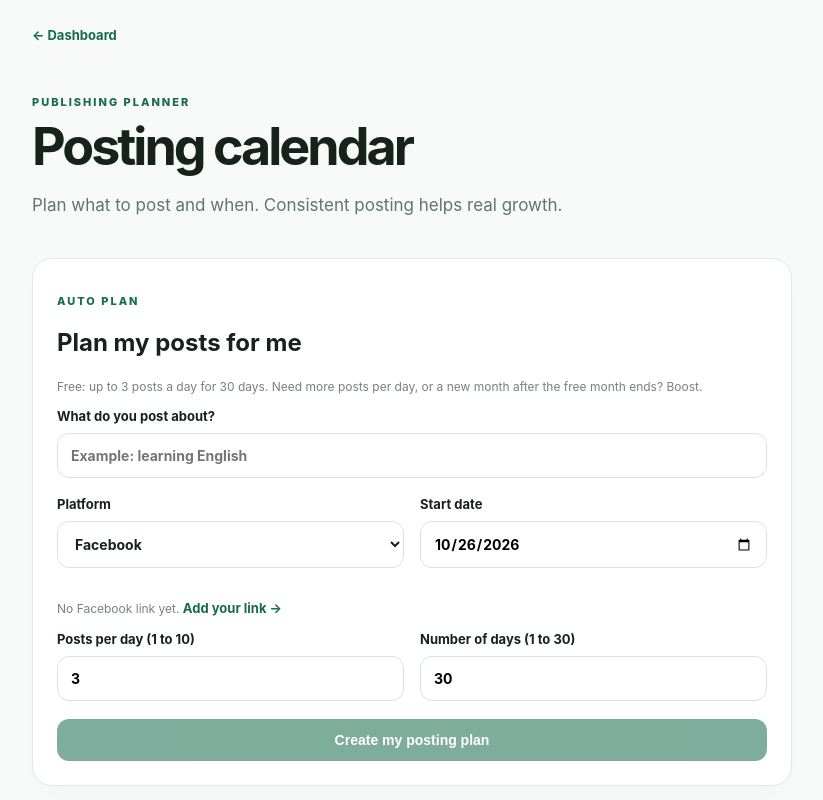
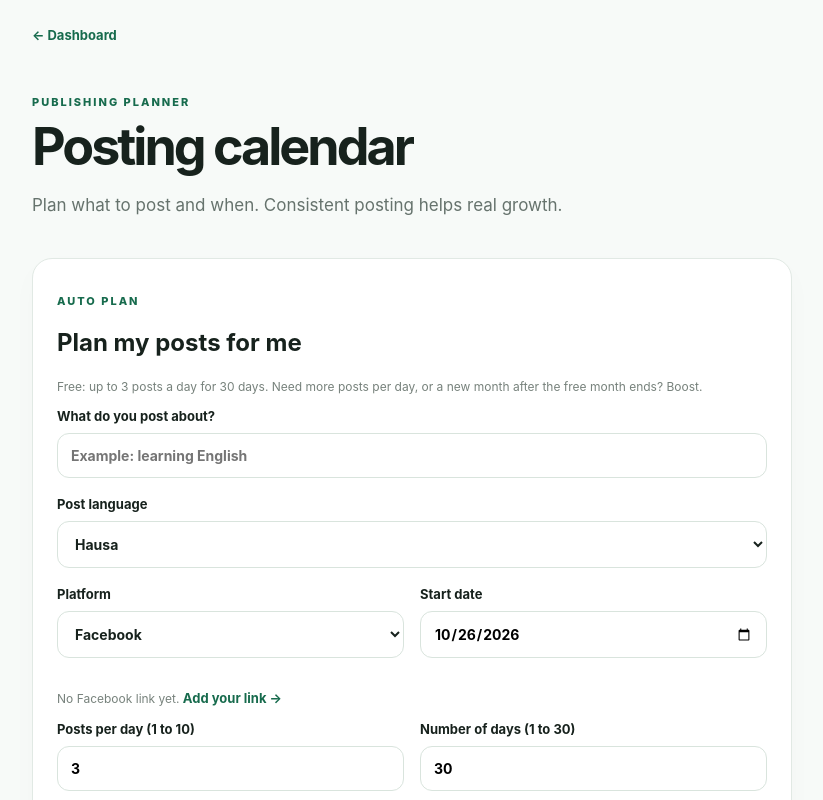
Before and after one commit to Habib0816/1MBoost, a Next.js app: page /dashboard/planner in a window 1280 px wide. Shown: the top 800 px of the page, without its empty margins (72-895 px from the left). Built offline with nearby package versions, Linux system fonts and the light colour scheme; no server answers.

Commit message:
Add language selection to planner state

```diff
--- a/src/app/dashboard/planner/page.tsx
+++ b/src/app/dashboard/planner/page.tsx
@@ -8,7 +8,7 @@ export default function Planner() {
   const [f, setF] = useState({ platform: "YouTube", title: "", notes: "", when: "" });
   const [err, setErr] = useState("");
   const tomorrow = new Date(Date.now() + 86400000).toISOString().slice(0, 10);
-  const [a, setA] = useState({ platform: "Facebook", topic: "", perDay: "3", days: "30", start: tomorrow });
+  const [a, setA] = useState({ platform: "Facebook", topic: "", perDay: "3", days: "30", start: tomorrow, lang: "ha" });
   const [aMsg, setAMsg] = useState("");
   const [needBoost, setNeedBoost] = useState(false);
   const [busy, setBusy] = useState(false);
@@ -17,7 +17,7 @@ export default function Planner() {
 
   async function autoPlan() {
     setBusy(true); setAMsg(""); setNeedBoost(false);
-    const r = await fetch("/api/planner/generate", { method: "POST", headers: { "Content-Type": "application/json" }, body: JSON.stringify({ platform: a.platform, topic: a.topic, posts_per_day: Number(a.perDay), days: Number(a.days), start_date: a.start }) });
+    const r = await fetch("/api/planner/generate", { method: "POST", headers: { "Content-Type": "application/json" }, body: JSON.stringify({ platform: a.platform, topic: a.topic, posts_per_day: Number(a.perDay), days: Number(a.days), start_date: a.start, lang: a.lang }) });
     const d = await r.json(); setBusy(false);
     if (!r.ok) { setNeedBoost(!!d.needBoost); return setAMsg(d.error || "Could not create the plan."); }
     setAMsg(`Done. ${d.created} posts added to your calendar below.`); load();
@@ -41,6 +41,7 @@ export default function Planner() {
       <p className="eyebrow">AUTO PLAN</p><h2>Plan my posts for me</h2>
       <p className="fineprint">Free: up to 3 posts a day for 30 days. Need more posts per day, or a new month after the free month ends? Boost.</p>
       <label>What do you post about?<input className="input" value={a.topic} onChange={e => setA({ ...a, topic: e.target.value })} placeholder="Example: learning English" /></label>
+      <label>Post language<select value={a.lang} onChange={e => setA({ ...a, lang: e.target.value })}>{[["ha", "Hausa"], ["en", "English"], ["ar", "العربية (Arabic)"], ["fr", "Français (French)"], ["sw", "Kiswahili"], ["yo", "Yorùbá"], ["ig", "Igbo"], ["zh", "中文 (Chinese)"]].map(([v, n]) => <option key={v} value={v}>{n}</option>)}</select></label>
       <div className="formRow"><label>Platform<select value={a.platform} onChange={e => setA({ ...a, platform: e.target.value })}>{["Facebook", "Instagram", "YouTube", "X", "TikTok"].map(p => <option key={p}>{p}</option>)}</select></label>
         <label>Start date<input type="date" className="input" value={a.start} onChange={e => setA({ ...a, start: e.target.value })} /></label></div>
       {(() => { const l = links.find(x => x.platform === a.platform); return l
```
